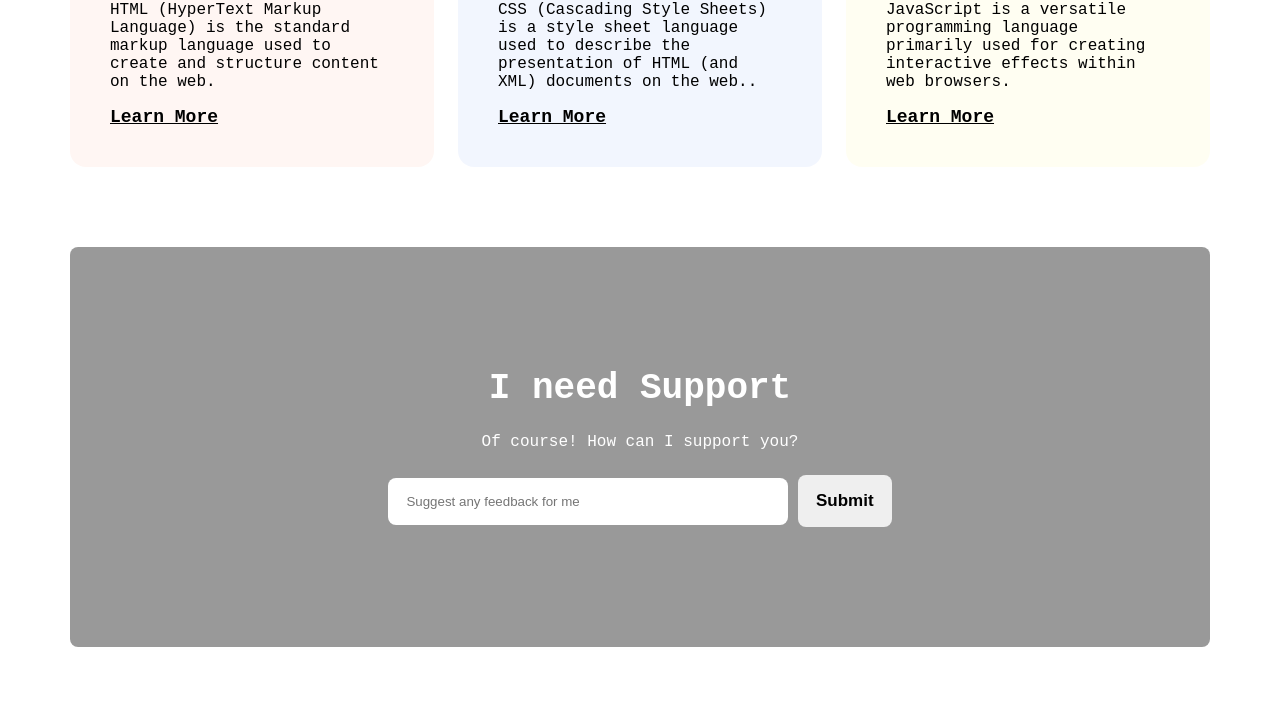
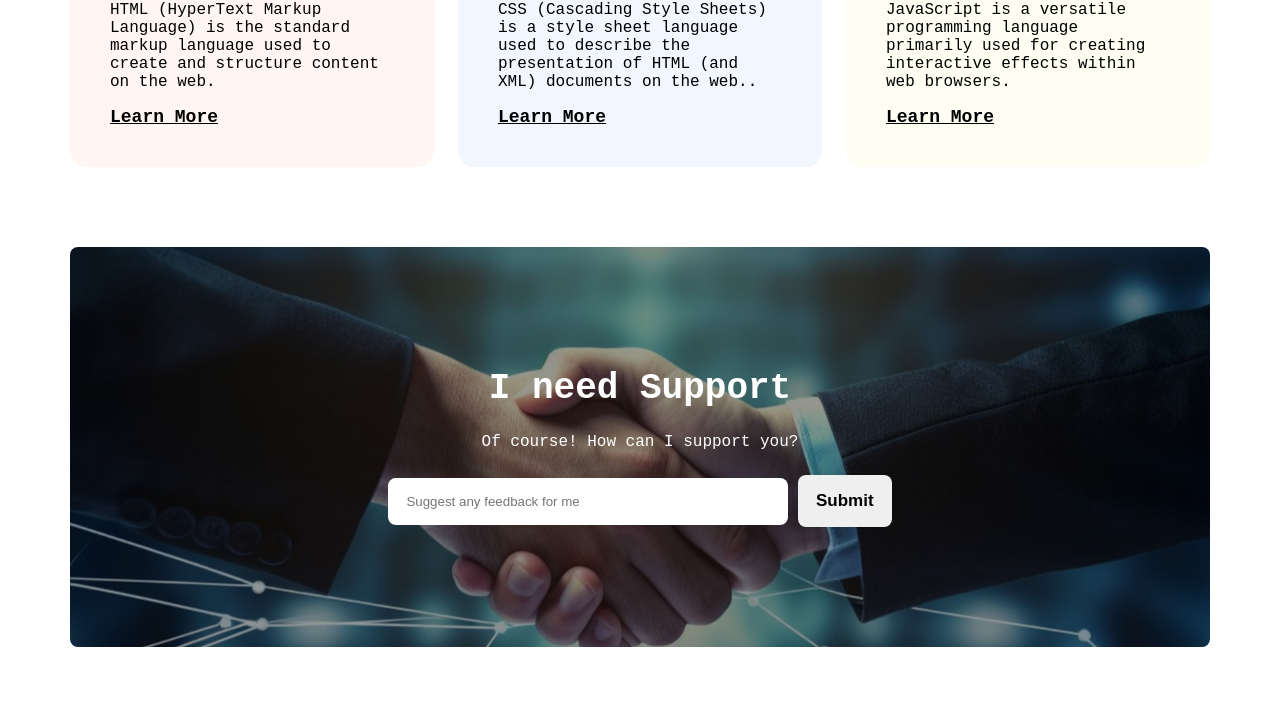
Before and after one commit to khalid33-opu/B10A1-Challenge-Accept, a plain HTML site: page index.html in a window 1280 px wide. Shown: the part 3731-4444 px from the top of the page. Drawn offline with Linux system fonts and the light colour scheme; a web font is replaced by a local one.

Commit message:
project finish

```diff
--- a/styles/style.css
+++ b/styles/style.css
@@ -186,7 +186,7 @@ body {
     height: 400px;
     margin: 80px auto;
     border-radius: 8px;
-    background-image: linear-gradient(360deg,rgba(0,0,0,0.4), rgba(0,0,0,0.4)),url("./assets/handshake.jpg");
+    background-image: linear-gradient(360deg,rgba(0,0,0,0.4), rgba(0,0,0,0.4)),url("../assets/hand.jpg");
     background-position: center;
     background-repeat: no-repeat;
     display: flex;
```
Also changed, not shown: assets/hand.jpg (renamed from assets/handshake.jpg).
